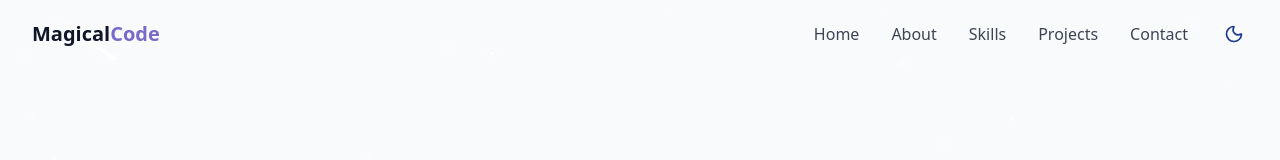
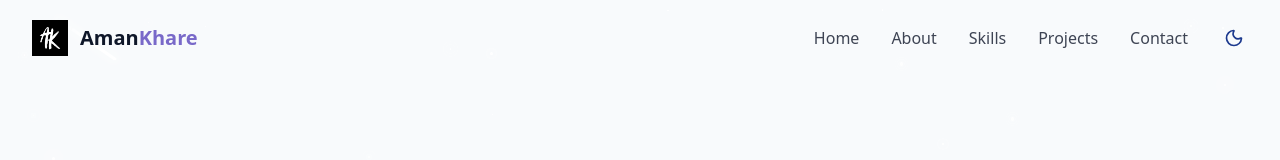
Before and after one commit to amankhare12/portfolio, a React (Vite) app: page / in a window 1280 px wide. Shown: the top 160 px of the page. Built offline with nearby package versions, Linux system fonts and the light colour scheme.

Commit message:
change logo

```diff
--- a/index.html
+++ b/index.html
@@ -2,9 +2,9 @@
 <html lang="en">
   <head>
     <meta charset="UTF-8" />
-    <link rel="icon" type="image/png" href="/favicon_io/android-chrome-512x512.png" />
+    <link rel="icon" type="image/png" href="/logo/Logo4.png" />
     <meta name="viewport" content="width=device-width, initial-scale=1.0" />
-    <title>Magical-Code</title>
+    <title>Aman khare | This is my personal portfolio</title>
   </head>
   <body>
     <div id="root"></div>
--- a/src/components/NavBar.jsx
+++ b/src/components/NavBar.jsx
@@ -29,11 +29,14 @@ const NavBar = () => {
     )}>
       <div className="container flex items-center justify-between">
         <a
-          className="text-xl font-bold text-primary flex items-center"
+          className="text-xl font-bold text-primary flex items-center gap-3"
           href="#hero"
         >
           <span className="relative z-10">
-            <span className="text-glow text-foreground">Magical</span>Code
+            <img className="w-9 h-9" src="/logo/Logo4.png" alt="" srcset="" />
+          </span>
+          <span className="relative z-10">
+            <span className="text-glow text-foreground">Aman</span>Khare
           </span>
         </a>
 
```
Also changed, not shown: public/logo/Logo3.png (added), public/logo/Logo4.png (added).
